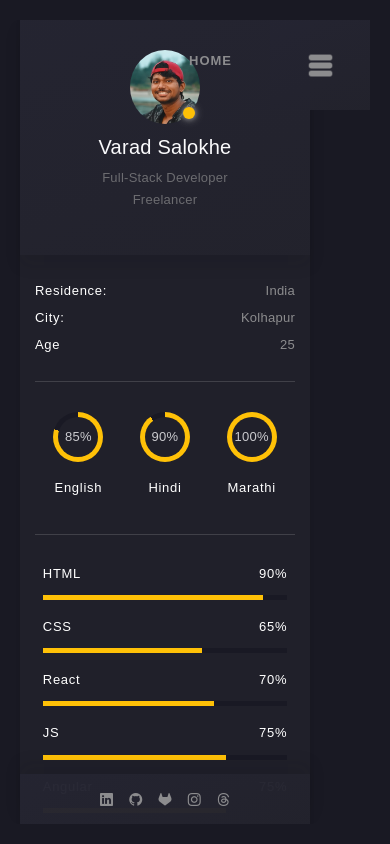
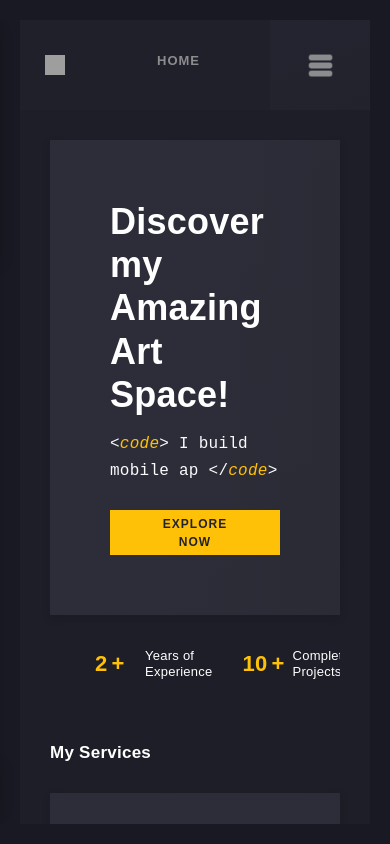
Before and after one commit to varadsalokhe99/portfolio-website, an Angular app: page / in a window 390 px wide. Built offline with nearby package versions, Linux system fonts and the light colour scheme; grey boxes are pictures that could not be loaded.

Commit message:
adding footer toggle btn and adding menubar btn styling

```diff
--- a/src/app/pages/home/home.component.css
+++ b/src/app/pages/home/home.component.css
@@ -73,9 +73,10 @@
   color: #8c8c8e;
   width: 100%;
   display: flex;
-  flex-wrap: nowrap;
+  flex-wrap: wrap;
   justify-content: space-between;
   align-items: center;
+  word-break: break-word;
   background: linear-gradient(159deg, #2d2d3a 0%, #2b2b35 100%);
   box-shadow: 0 1px 4px 0 rgba(15, 15, 20, 0.1);
   font-size: 12px;
@@ -93,3 +94,65 @@
   transition: 0.2s ease-in-out;
   color: #8c8c8e;
 }
+
+/* Media Query for Mobile Screens */
+@media (max-width: 768px) {
+  .app-footer {
+    position: absolute;
+    left: -290px;
+    top: 0px;
+    bottom: 0px;
+    width: 290px;
+    z-index: 1051;
+    transition: left 0.5s ease-in-out;
+  }
+
+  .app-footer.open {
+    left: 20px;
+  }
+
+  .toggle-button {
+    position: absolute;
+    left: 45px;
+    top: 45px;
+    transform: translateY(-50%);
+    background: transparent;
+    border-radius: 50%;
+    display: flex;
+    justify-content: center;
+    align-items: center;
+    cursor: pointer;
+    z-index: 1052;
+    transition: transform 0.3s ease-in-out;
+  }
+
+  .toggle-button img {
+    width: 20px;
+    height: 20px;
+    object-fit: cover;
+    transition: transform 0.3s ease-in-out;
+  }
+
+  .toggle-button.open {
+    transform: translateY(-50%) rotate(90deg);
+  }
+
+  .app-header {
+    position: absolute;
+    top: 0;
+    right: 20px;
+    bottom: auto;
+    left: 20px;
+    width: auto;
+    height: 90px;
+  }
+
+  .home-content {
+    position: absolute;
+    top: 90px;
+    bottom: 0px;
+    left: 20px;
+    right: 20px;
+    margin-top: 0;
+  }
+}
--- a/src/app/pages/home/home.component.html
+++ b/src/app/pages/home/home.component.html
@@ -1,5 +1,11 @@
 <div class="app-wrapper">
-  <div class="app-footer">
+  <div class="toggle-button" (click)="toggleFooter()" [class.open]="isFooterOpen">
+    <!-- <i *ngIf="!isFooterOpen"  class="bi bi-three-dots-vertical"></i>
+    <i *ngIf="isFooterOpen" class="bi bi-x"></i> -->
+    <img src="assets/images/threedot_icon.png" *ngIf="!isFooterOpen" alt="three-dot">
+    <img src="assets/images/cross.png" *ngIf="isFooterOpen" alt="three-dot">
+  </div>
+  <div class="app-footer" [class.open]="isFooterOpen">
     <app-footer></app-footer>
   </div>
   <div class="home-content">
--- a/src/app/pages/home/home.component.ts
+++ b/src/app/pages/home/home.component.ts
@@ -3,8 +3,12 @@ import { Component } from '@angular/core';
 @Component({
   selector: 'app-home',
   templateUrl: './home.component.html',
-  styleUrls: ['./home.component.css']
+  styleUrls: ['./home.component.css'],
 })
 export class HomeComponent {
+  isFooterOpen = false;
 
+  toggleFooter() {
+    this.isFooterOpen = !this.isFooterOpen;
+  }
 }
```
